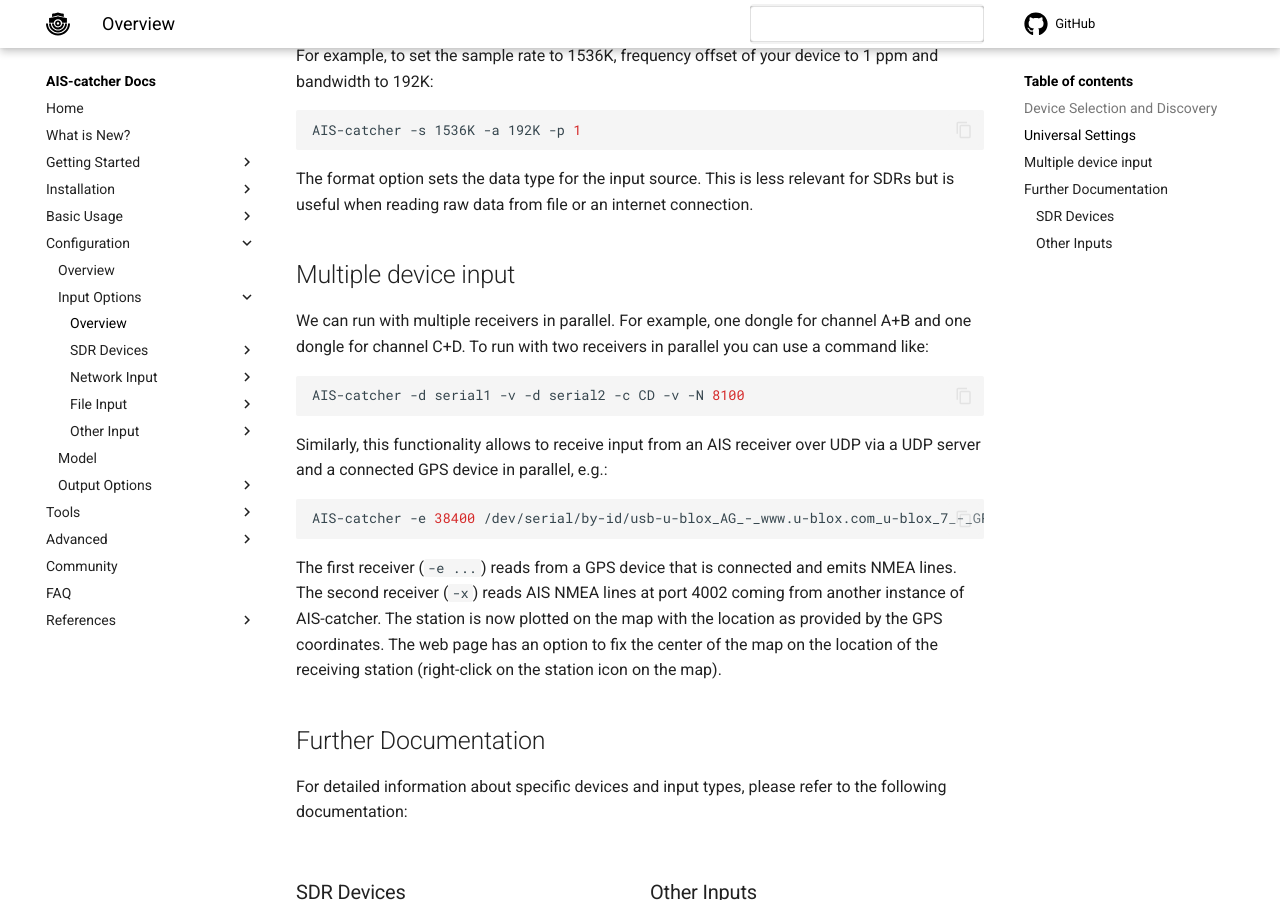
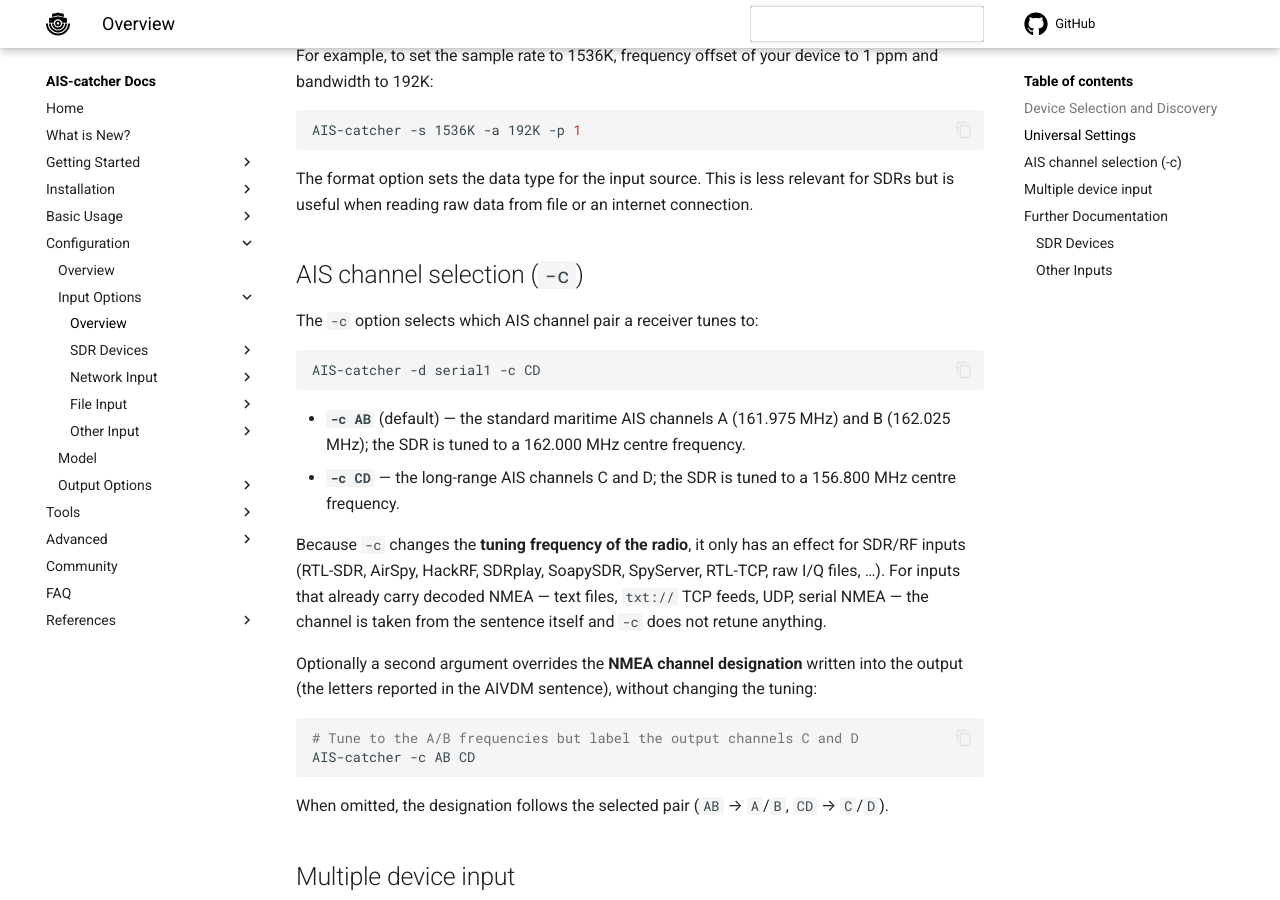
Before and after one commit to jvde-github/AIS-catcher-docs, an MkDocs documentation site: the page built from docs/configuration/input/overview.md, in a window 1280 px wide and 900 px high, scrolled down 1203 px. Built offline with MkDocs 1.6.1 and Material for MkDocs 9.7.7, drawn with Linux system fonts in a browser that asks for light colours; comment, search, counter and statistics services are not loaded.

Commit message:
Document -c channel selection: AB/CD frequencies, SDR-only tuning, NMEA designation override

````diff
--- a/docs/configuration/input/overview.md
+++ b/docs/configuration/input/overview.md
@@ -36,6 +36,28 @@ AIS-catcher -s 1536K -a 192K -p 1
 ```
 
 The format option sets the data type for the input source. This is less relevant for SDRs but is useful when reading raw data from file or an internet connection.
+
+## AIS channel selection (`-c`)
+
+The `-c` option selects which AIS channel pair a receiver tunes to:
+
+```bash
+AIS-catcher -d serial1 -c CD
+```
+
+- **`-c AB`** (default) — the standard maritime AIS channels A (161.975 MHz) and B (162.025 MHz); the SDR is tuned to a 162.000 MHz centre frequency.
+- **`-c CD`** — the long-range AIS channels C and D; the SDR is tuned to a 156.800 MHz centre frequency.
+
+Because `-c` changes the **tuning frequency of the radio**, it only has an effect for SDR/RF inputs (RTL-SDR, AirSpy, HackRF, SDRplay, SoapySDR, SpyServer, RTL-TCP, raw I/Q files, …). For inputs that already carry decoded NMEA — text files, `txt://` TCP feeds, UDP, serial NMEA — the channel is taken from the sentence itself and `-c` does not retune anything.
+
+Optionally a second argument overrides the **NMEA channel designation** written into the output (the letters reported in the AIVDM sentence), without changing the tuning:
+
+```bash
+# Tune to the A/B frequencies but label the output channels C and D
+AIS-catcher -c AB CD
+```
+
+When omitted, the designation follows the selected pair (`AB` → `A`/`B`, `CD` → `C`/`D`).
 
 ## Multiple device input
 
````
